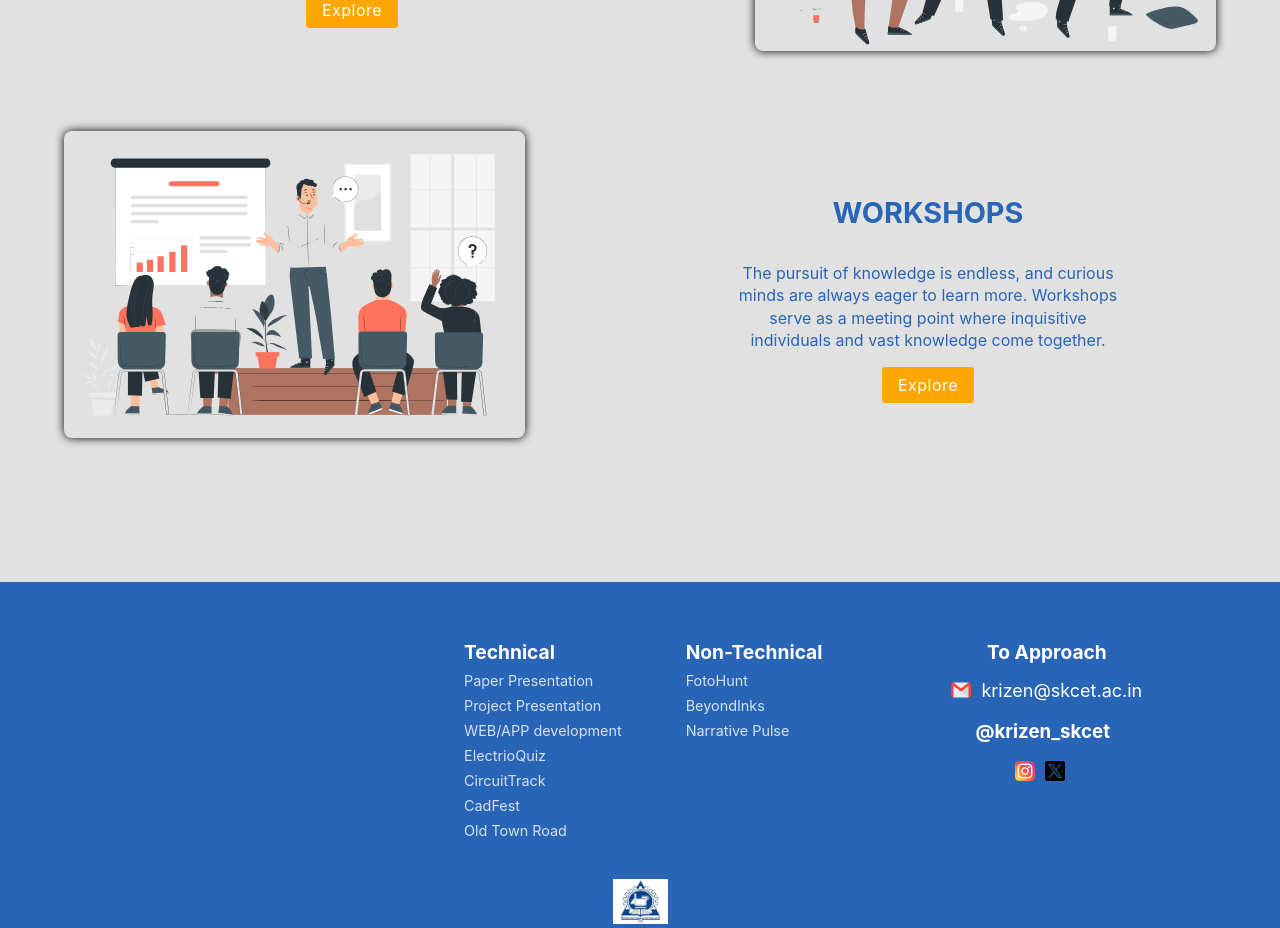
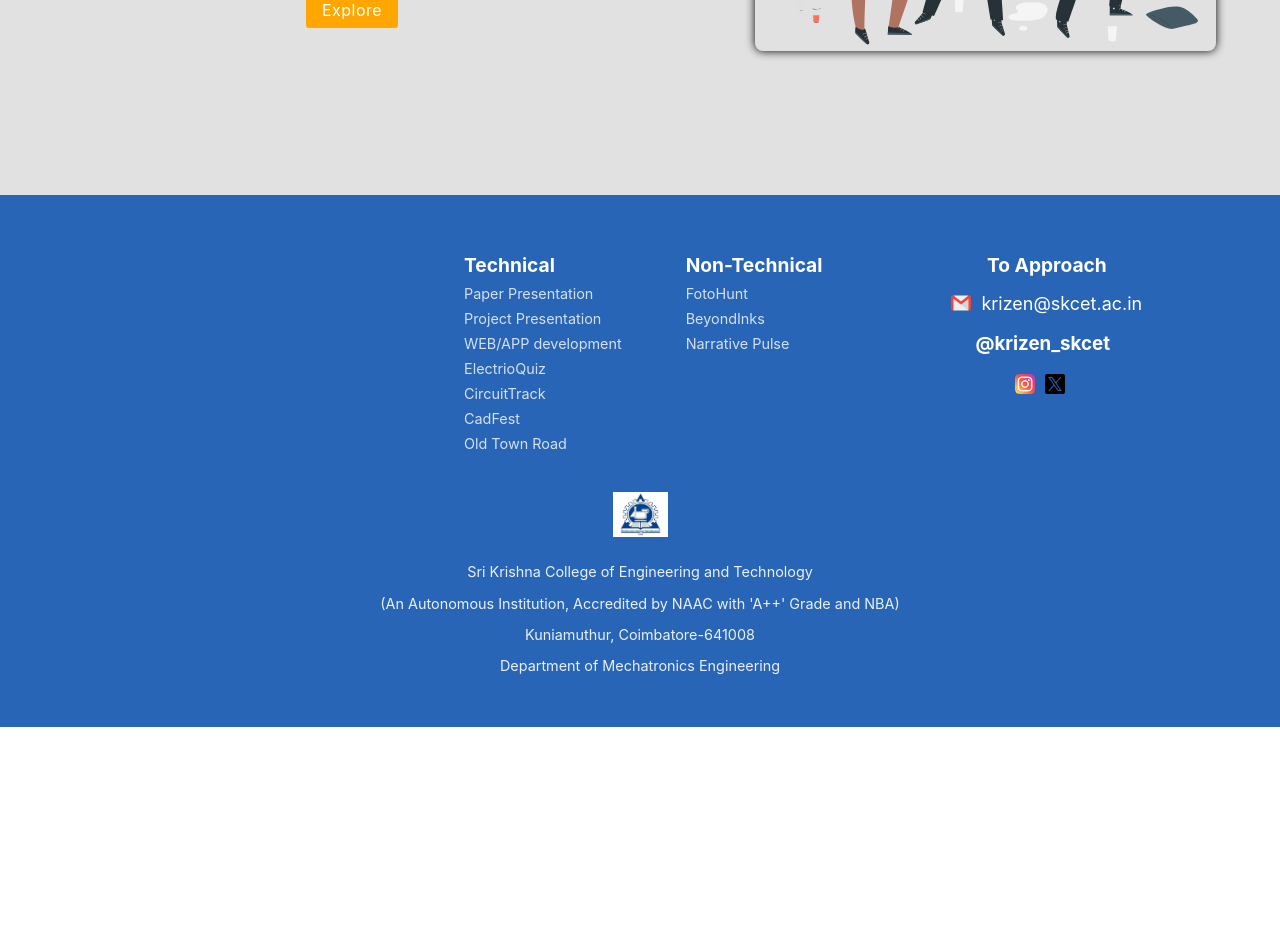
Before and after one commit to Kharthicsj/KRIZEN-24, a React (Create React App) app: page / in a window 1280 px wide. Shown: the part 1340-2268 px from the top of the page. After the commit the page ends 2067 px from the top, so only its background shows below. Built offline with nearby package versions, Linux system fonts and the light colour scheme.

Commit message:
Holded Workshop

```diff
--- a/src/pages/Homepage.jsx
+++ b/src/pages/Homepage.jsx
@@ -62,7 +62,7 @@ const Homepage = () => {
           <img className="event__image second_image" src={NonTechnical} alt="" />
         </div>
 
-        <div className="event fade-in">
+        {/* <div className="event fade-in">
           <img className="event__image" src={Workshop} alt="" />
           <div className="event__div">
             <div className="inner__content">
@@ -77,7 +77,7 @@ const Homepage = () => {
               </Link>
             </div>
           </div>
-        </div>
+        </div> */}
       </section>
 
       <Footer />
```
